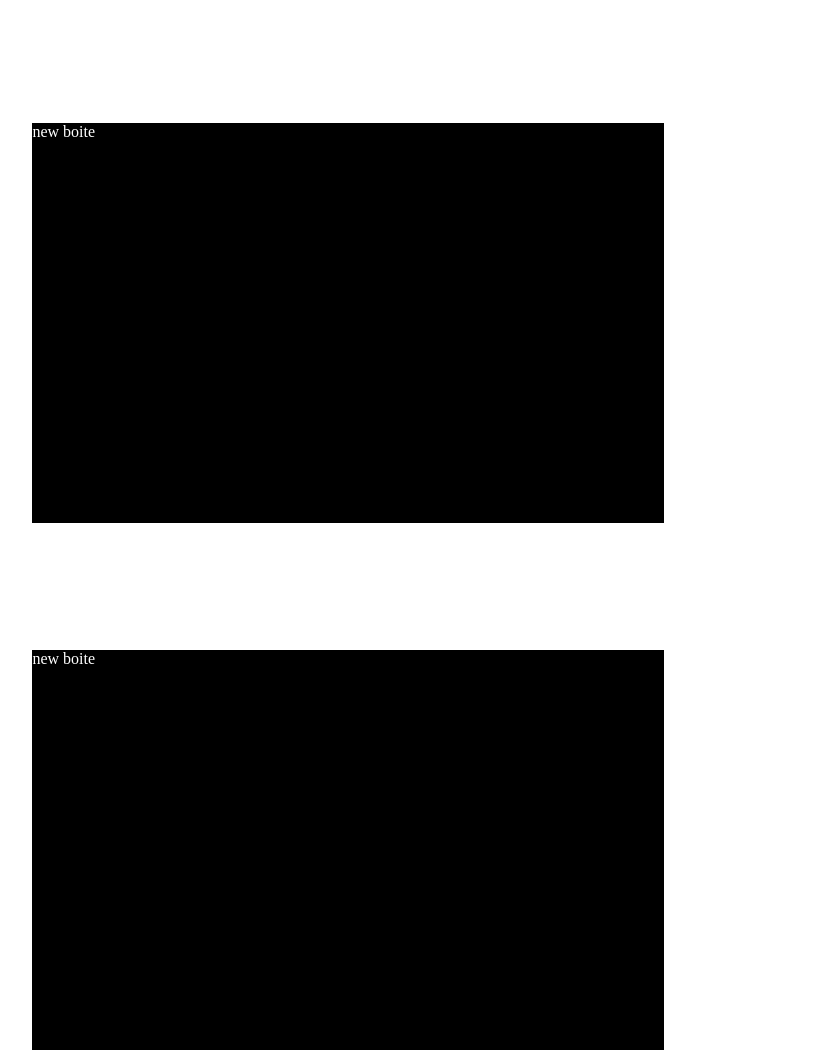
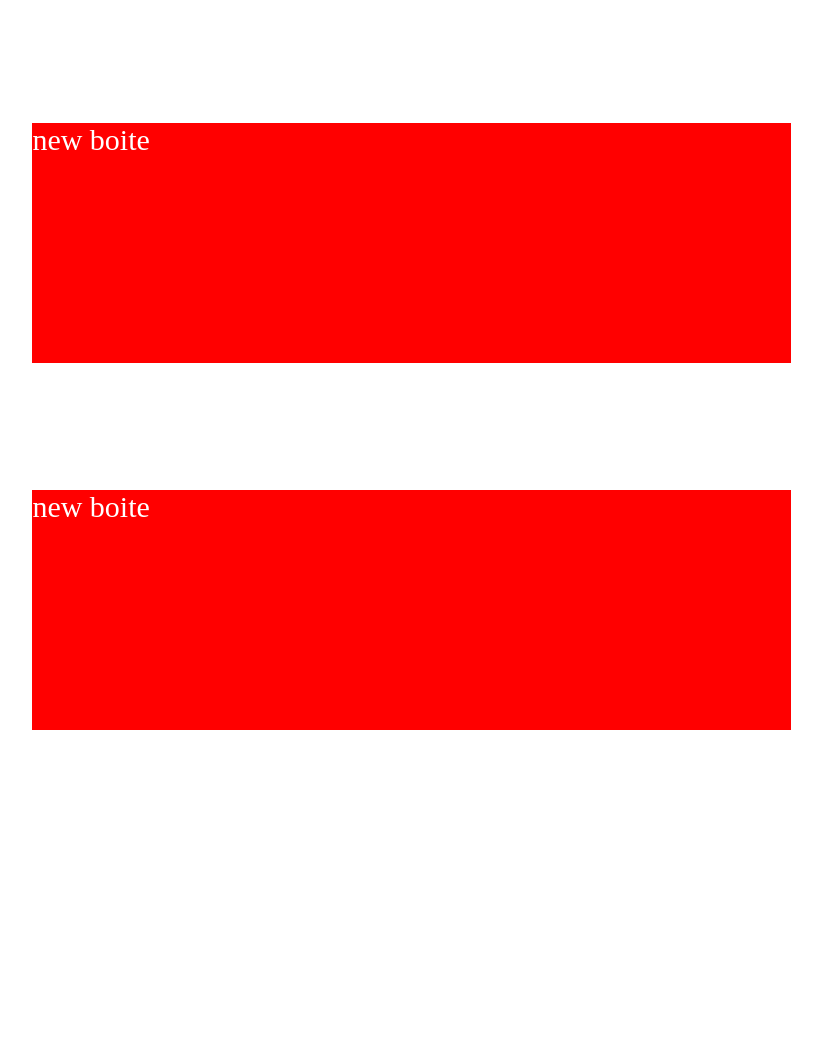
Before and after one commit to rabekototsiresy/g-skool, a plain HTML site: page index.html in a window 1280 px wide. Shown: the part 1108-2161 px from the top of the page, without its empty margins (102-924 px from the left). After the commit the page ends 1964 px from the top, so only its background shows below. Drawn offline with Linux system fonts and the light colour scheme.

Commit message:
bg rouge

```diff
--- a/index.html
+++ b/index.html
@@ -24,7 +24,7 @@
          top: 40%;
          font-family: Helvetica, sans-serif;
      }
-     .{
+     .a{
        background: red;
        width: 60%;
        height: 30vh;
```
